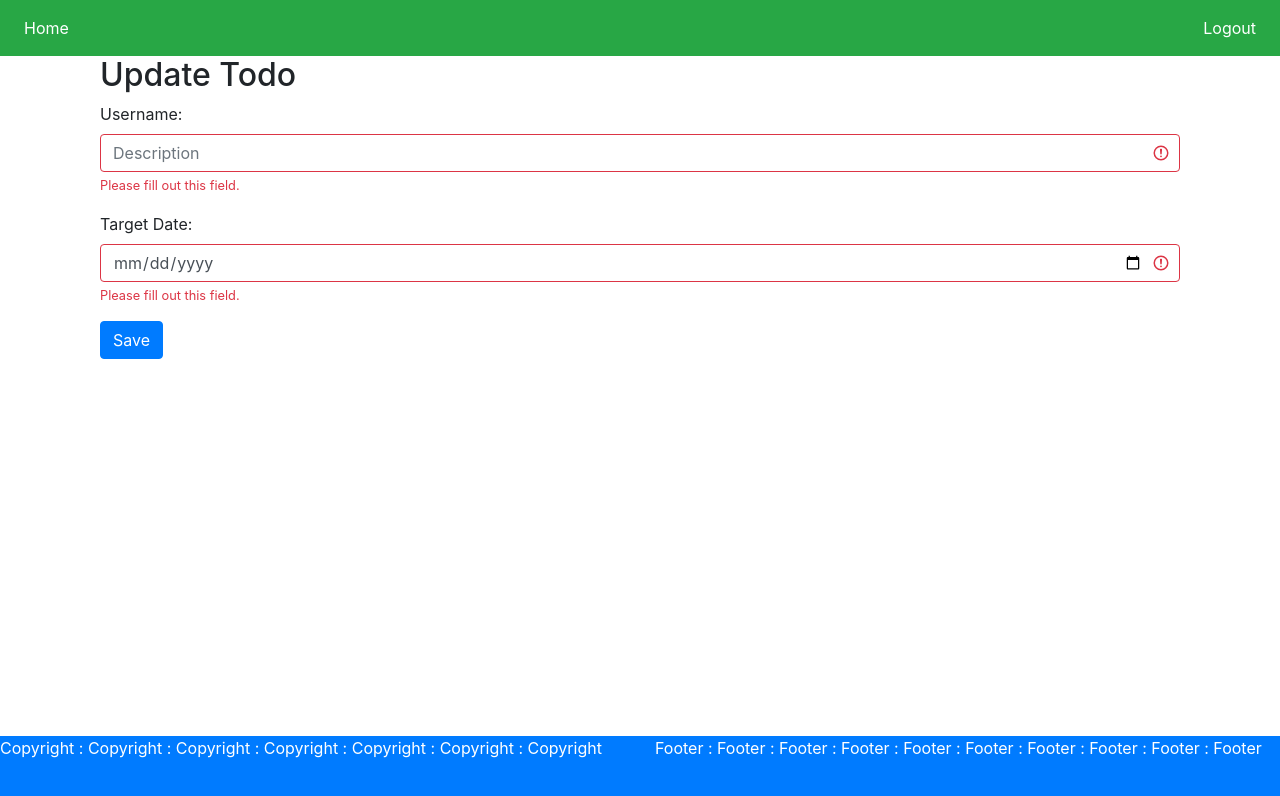
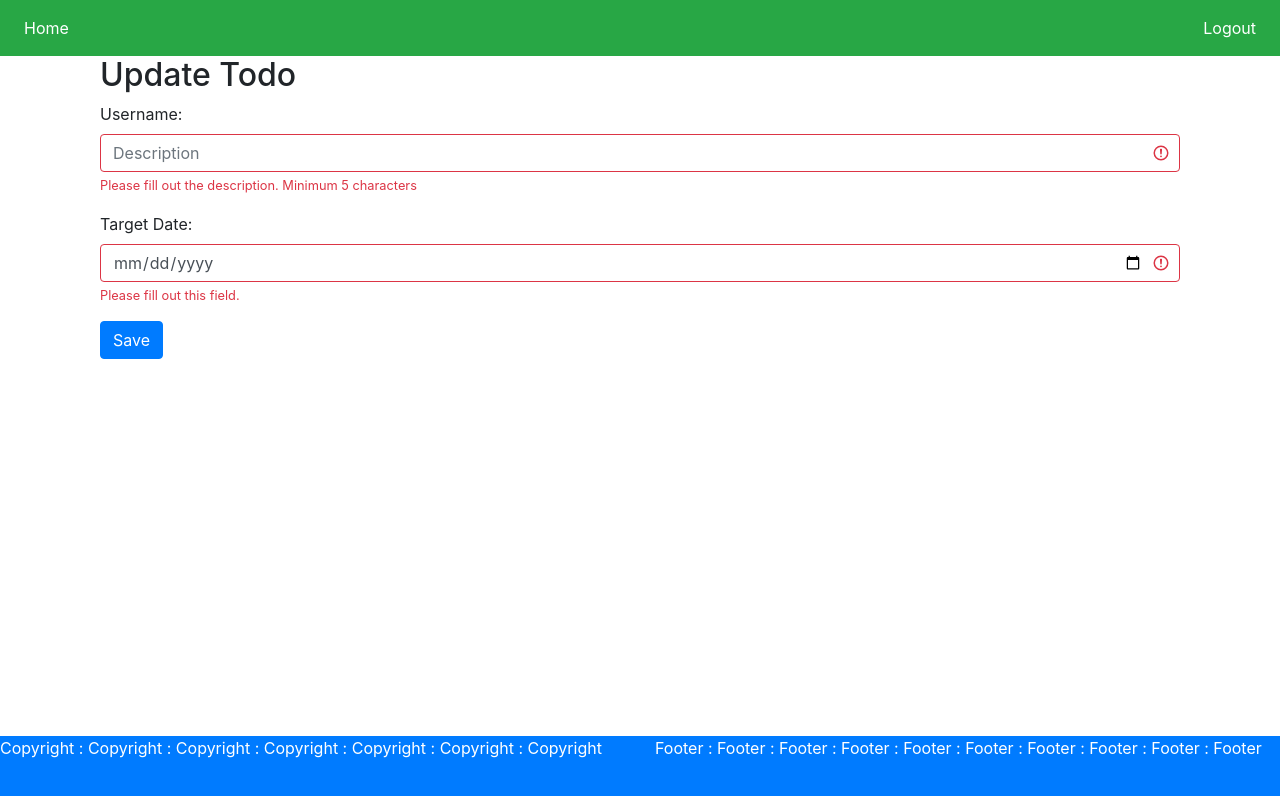
Before and after one commit to nitinkc/ToDoApp-Angular8, an Angular app: page /todos/1 in a window 1280 px wide. Shown: the top 796 px of the page. Built offline with nearby package versions, Linux system fonts and the light colour scheme; no server answers; sample sign-in values are in the browser's storage.

Commit message:
Update todo.component.html

```diff
--- a/src/app/todo/todo.component.html
+++ b/src/app/todo/todo.component.html
@@ -7,7 +7,7 @@
       <input type="text" [(ngModel)]="todo.description" minlength="5"
           class="form-control" id="uname" placeholder="Description" name="description" required>
       <div class="valid-feedback">Valid.</div>
-      <div class="invalid-feedback">Please fill out this field.</div>
+      <div class="invalid-feedback">Please fill out the description. Minimum 5 characters</div>
     </div>
     <div class="form-group">
       <label for="pwd">Target Date:</label>
```
